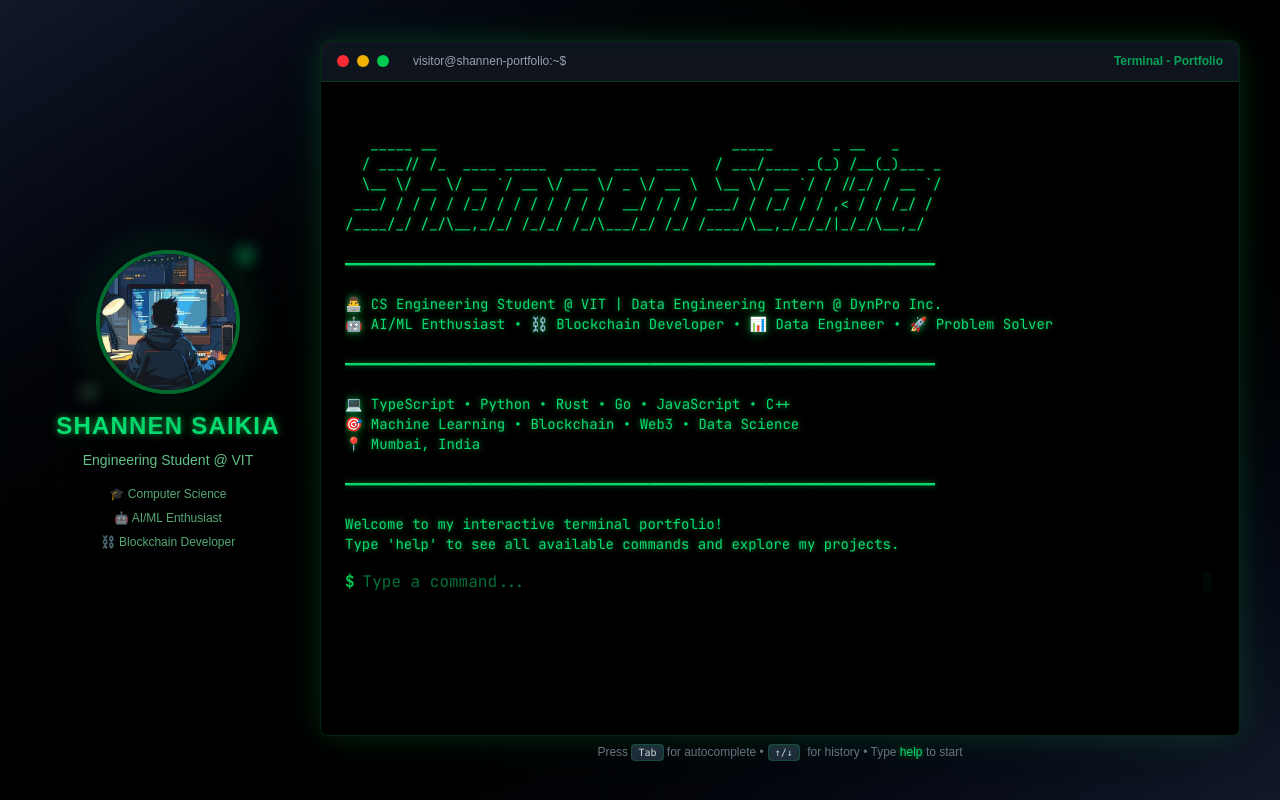
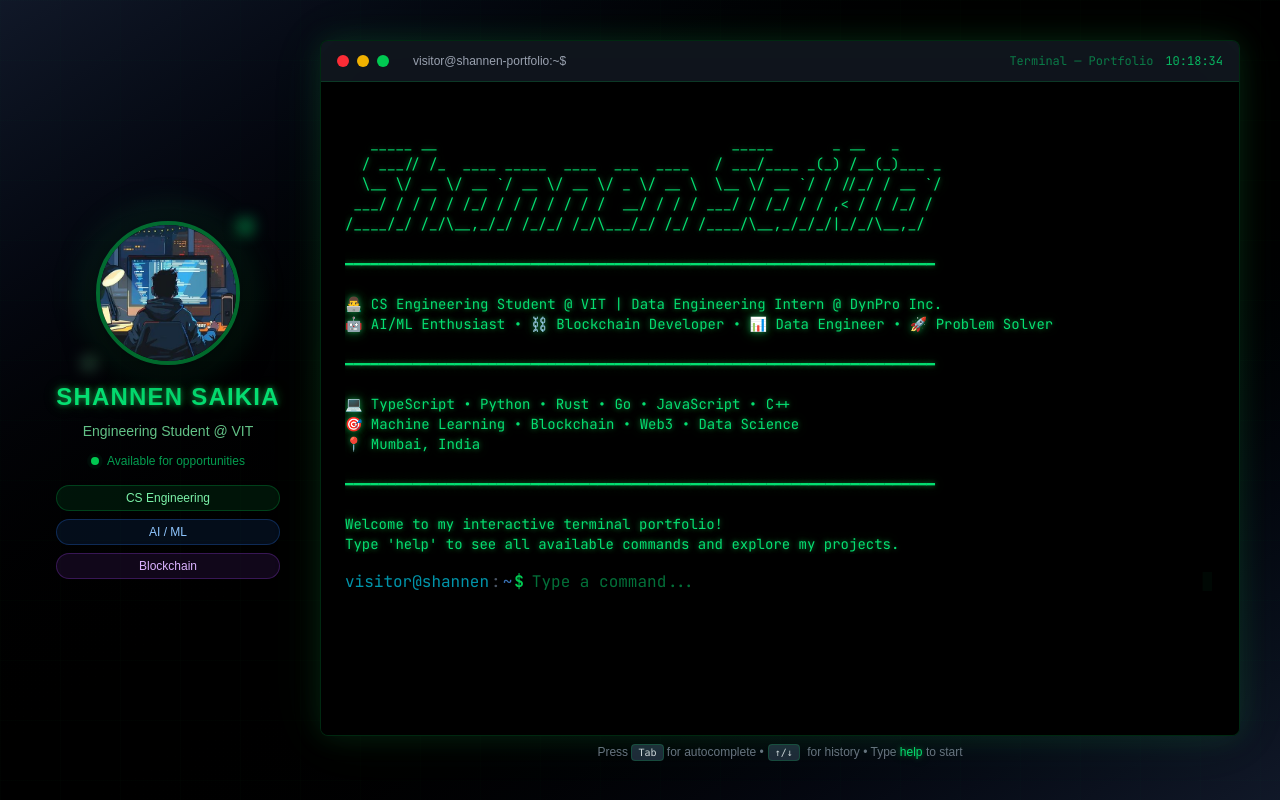
Before and after one commit to myst9811/terminal-portfolio, a Next.js app: page / in a window 1280 px wide. Built offline with nearby package versions, Linux system fonts and the light colour scheme.

Commit message:
feat: Live Clock and pill badges stylized

```diff
--- a/src/components/Terminal.tsx
+++ b/src/components/Terminal.tsx
@@ -16,11 +16,22 @@ export default function Terminal() {
   const [historyIndex, setHistoryIndex] = useState(-1);
   const [isTyping, setIsTyping] = useState(false);
   const [mounted, setMounted] = useState(false);
+  const [currentTime, setCurrentTime] = useState('');
 
   const inputRef = useRef<HTMLInputElement>(null);
   const terminalRef = useRef<HTMLDivElement>(null);
   const outputEndRef = useRef<HTMLDivElement>(null);
   const entryCounterRef = useRef(0);
+
+  // Live clock
+  useEffect(() => {
+    const update = () => setCurrentTime(
+      new Date().toLocaleTimeString('en-US', { hour12: false, hour: '2-digit', minute: '2-digit', second: '2-digit' })
+    );
+    update();
+    const id = setInterval(update, 1000);
+    return () => clearInterval(id);
+  }, []);
 
   // Mount and setup
   useEffect(() => {
@@ -187,10 +198,23 @@ export default function Terminal() {
             <p className="text-xs sm:text-sm text-green-300/80 mt-2">
               Engineering Student @ VIT
             </p>
-            <div className="mt-4 flex flex-col gap-2 text-xs text-green-300/70">
-              <p>🎓 Computer Science</p>
-              <p>🤖 AI/ML Enthusiast</p>
-              <p>⛓️ Blockchain Developer</p>
+            <div className="mt-3 flex items-center justify-center gap-2">
+              <span className="relative flex h-2 w-2">
+                <span className="animate-ping absolute inline-flex h-full w-full rounded-full bg-green-400 opacity-75" />
+                <span className="relative inline-flex rounded-full h-2 w-2 bg-green-500" />
+              </span>
+              <span className="text-xs text-green-400/70">Available for opportunities</span>
+            </div>
+            <div className="mt-4 flex flex-col gap-2">
+              {[
+                { label: 'CS Engineering', cls: 'bg-green-500/10 text-green-300 border-green-500/25' },
+                { label: 'AI / ML', cls: 'bg-blue-500/10 text-blue-300 border-blue-500/25' },
+                { label: 'Blockchain', cls: 'bg-purple-500/10 text-purple-300 border-purple-500/25' },
+              ].map(({ label, cls }) => (
+                <span key={label} className={`text-xs px-3 py-1 rounded-full border text-center ${cls}`}>
+                  {label}
+                </span>
+              ))}
             </div>
           </motion.div>
         </motion.div>
@@ -233,8 +257,9 @@ export default function Terminal() {
                   visitor@shannen-portfolio:~$
                 </span>
               </div>
-              <div className="text-xs text-green-400/70 font-semibold">
-                Terminal - Portfolio
+              <div className="flex items-center gap-3 text-xs font-mono">
+                <span className="text-green-400/50 hidden sm:inline">Terminal — Portfolio</span>
+                <span className="text-green-400/80 tabular-nums">{currentTime}</span>
               </div>
             </motion.div>
 
@@ -265,6 +290,10 @@ export default function Terminal() {
                         transition={{ delay: 0.1 }}
                         className="flex items-start gap-2 text-green-400"
                       >
+                        <span className="flex items-center gap-0.5 flex-shrink-0 font-mono">
+                          <span className="text-cyan-400/70 hidden sm:inline">visitor@shannen</span>
+                          <span className="text-gray-600 hidden sm:inline">:</span>
+                          <span className="text-blue-400/70 hidden sm:inline">~</span>
                           <motion.span
                             animate={{
                               textShadow: [
@@ -278,6 +307,7 @@ export default function Terminal() {
                           >
                             $
                           </motion.span>
+                        </span>
                         <span className="text-green-300">{entry.command}</span>
                       </motion.div>
                     )}
@@ -305,7 +335,12 @@ export default function Terminal() {
 
             {/* Input Line */}
             <div className="flex items-center gap-2 mt-4">
+              <span className="flex items-center gap-0.5 flex-shrink-0 font-mono">
+                <span className="text-cyan-400/70 hidden sm:inline">visitor@shannen</span>
+                <span className="text-gray-600 hidden sm:inline">:</span>
+                <span className="text-blue-400/70 hidden sm:inline">~</span>
                 <span className="text-green-500 font-bold">$</span>
+              </span>
               <input
                 ref={inputRef}
                 type="text"
```
Lines whose indentation alone changed are shown as unchanged.
